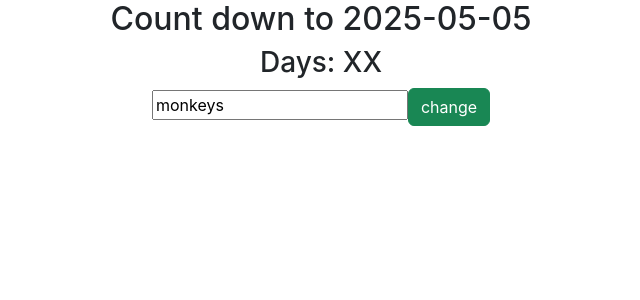
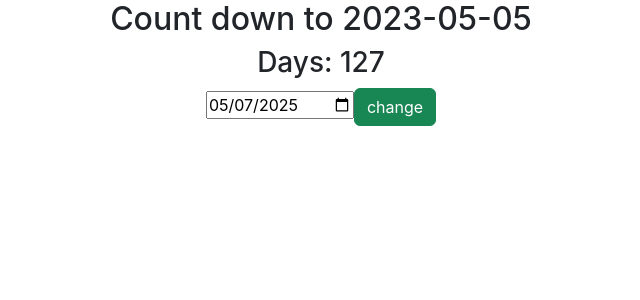
Before and after one commit to ortub10/react_monkeys, a React (Create React App) app in the folder time_counter/: page / in a window 1280 px wide. Shown: the top 300 px of the page, without its empty margins (319-959 px from the left). Built offline with nearby package versions, Linux system fonts and the light colour scheme.

Commit message:
livfe cycle and ref

```diff
--- a/time_counter/src/App.js
+++ b/time_counter/src/App.js
@@ -1,23 +1,24 @@
 import React, { Component } from "react";
 import Counter from "./comps/counter";
 import "./App.css";
-// import MyInput from "./otherComps/myInput";
 
 class App extends Component {
   state = {
-    myDate: "2025-05-05",
+    myDate: "2023-05-05",
   };
+
+  dateInput = React.createRef();
+
   changDate = () => {
-    this.setState({ myDate: "2021-01-10" });
-    // this.forceUpdate();
+    this.setState({ myDate: this.dateInput.current.value });
   };
+
   render() {
     return (
       <div className="App">
-        {/* <MyInput /> */}
         {/* It will be in own component */}
         <Counter appDate={this.state.myDate} />
-        <input defaultValue="monkeys" />
+        <input ref={this.dateInput} type="date" defaultValue="2025-05-07" />
         <button onClick={this.changDate} className="btn btn-success">
           change
         </button>
--- a/time_counter/src/comps/counter.js
+++ b/time_counter/src/comps/counter.js
@@ -1,11 +1,33 @@
 import React, { Component } from "react";
 
 class Counter extends Component {
+  state = {
+    days: 0,
+  };
+
+  componentDidMount() {
+    let daysLeft = this.calcDaysFromDate(this.props.appDate);
+    this.setState({ days: daysLeft });
+  }
+
+  componentDidUpdate(_props, _state) {
+    if (this.props.appDate !== _props.appDate) {
+      let daysLeft = this.calcDaysFromDate(this.props.appDate);
+      this.setState({ days: daysLeft });
+    }
+  }
+
+  calcDaysFromDate(_date) {
+    let time = Date.parse(_date) - Date.parse(new Date());
+    let days = time / (1000 * 60 * 60 * 24);
+    return Math.floor(days);
+  }
+
   render() {
     return (
       <div>
         <h2>Count down to {this.props.appDate}</h2>
-        <h3>Days: XX</h3>
+        <h3>Days: {this.state.days}</h3>
       </div>
     );
   }
```
